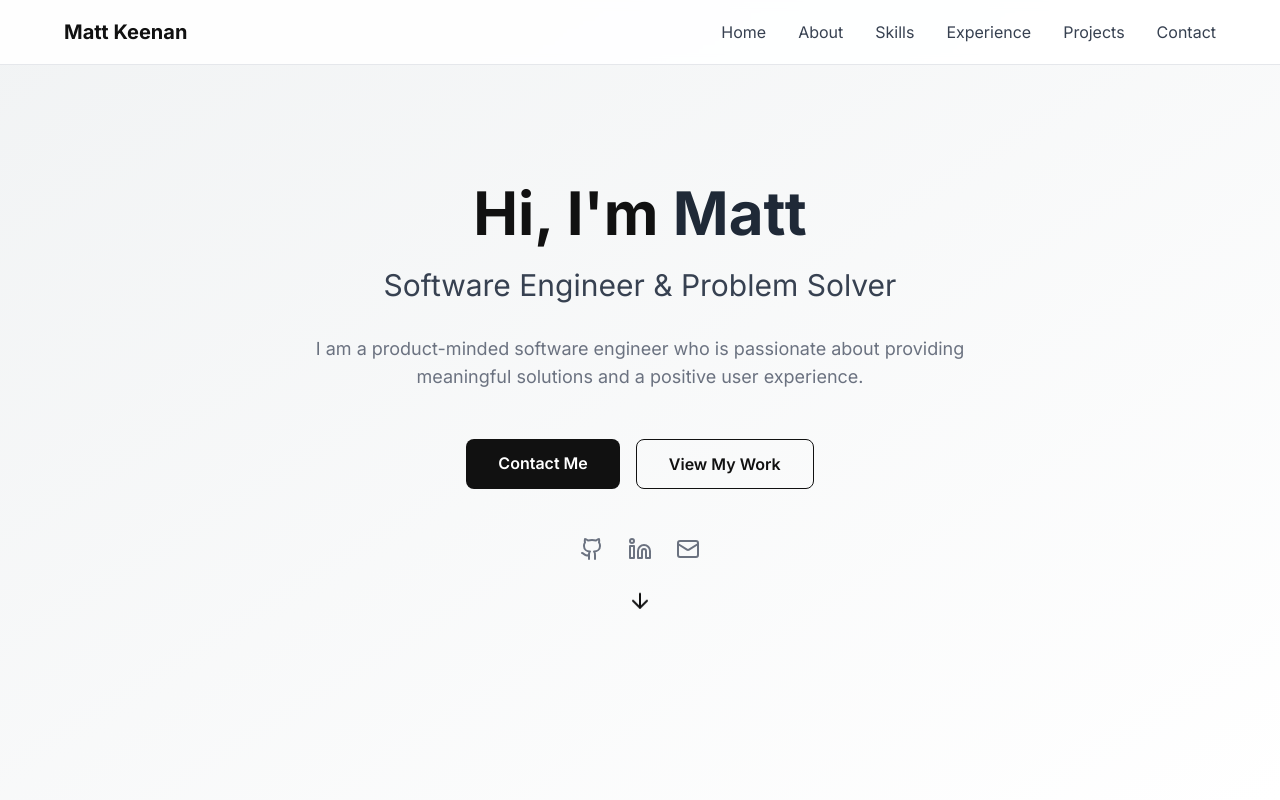
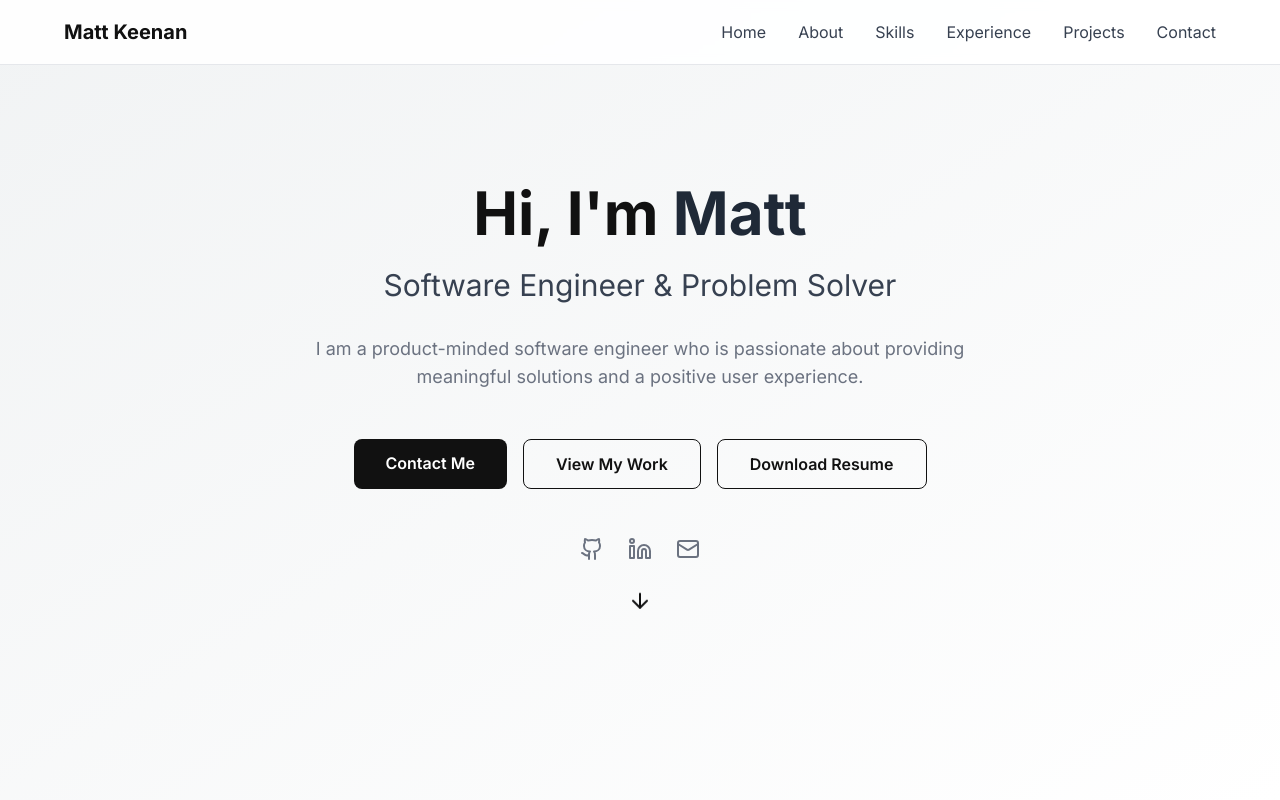
Before and after one commit to Matthew-Keenan/Personal-Site, a Next.js app: page / in a window 1280 px wide. Shown: the top 800 px of the page. Built offline with nearby package versions, Linux system fonts and the light colour scheme.

Commit message:
Added resume pdf, download button to hero

```diff
--- a/src/components/Hero.tsx
+++ b/src/components/Hero.tsx
@@ -27,6 +27,13 @@ const Hero = () => {
               className="border border-black text-black px-8 py-3 rounded-lg font-semibold hover:bg-gray-100 transition-colors duration-200"
             >
               View My Work
+            </a>
+            <a
+              href="/Matthew_Keenan_Resume.pdf"
+              download="Matthew_Keenan_Resume.pdf"
+              className="border border-black text-black px-8 py-3 rounded-lg font-semibold hover:bg-gray-100 transition-colors duration-200"
+            >
+              Download Resume
             </a>
           </div>
 
```
Also changed, not shown: 1 other file (tests, documents, lock files or other folders).
